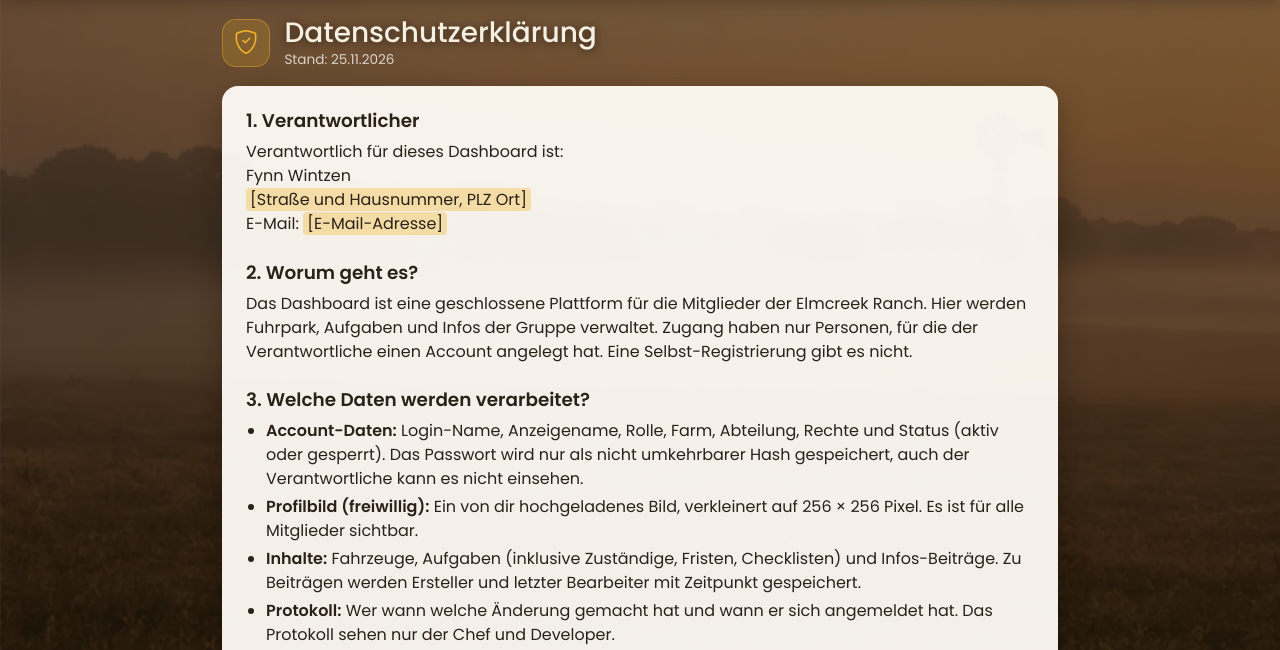
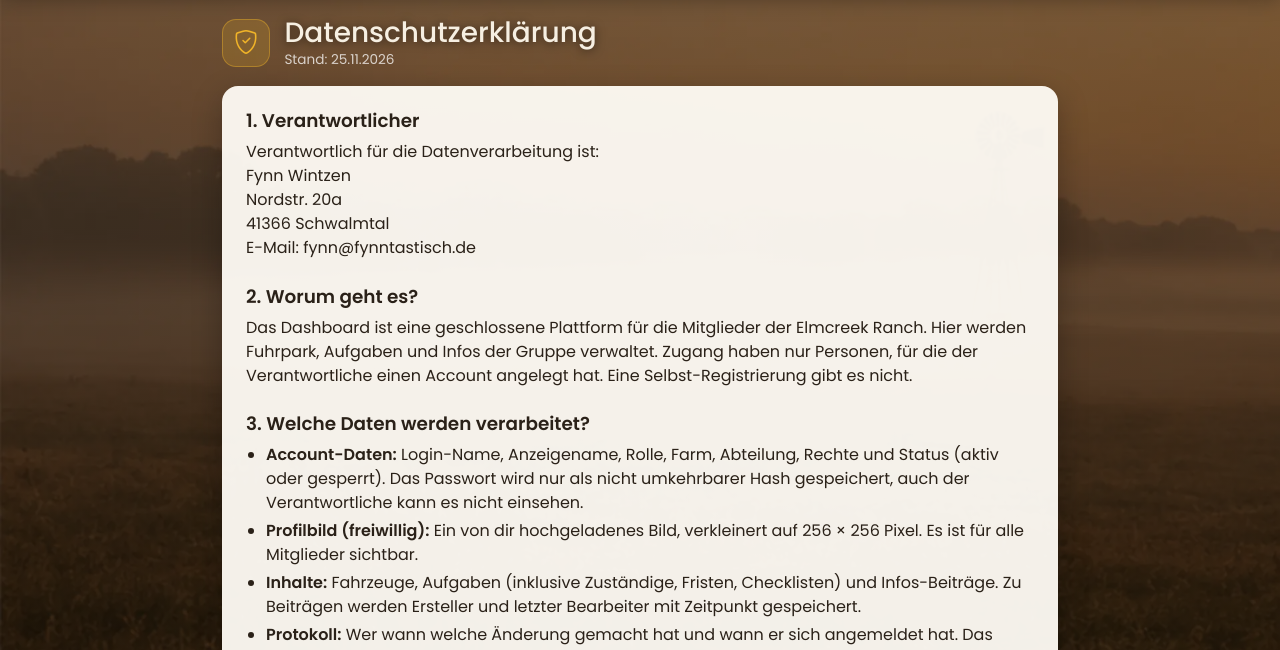
Before and after one commit to Fynntastisch/ls25_dashboard, a plain HTML site: page datenschutz.html in a window 1280 px wide. Shown: the part 86-736 px from the top of the page. Drawn offline with nearby package versions, Linux system fonts and the light colour scheme.

Commit message:
feat: Update data processing responsibility details in privacy policy

```diff
--- a/datenschutz.html
+++ b/datenschutz.html
@@ -53,10 +53,11 @@ body{background:linear-gradient(rgba(243,239,228,.9),rgba(243,239,228,.9)),url(i
 
   <div class="panel p-4 legal">
     <h2>1. Verantwortlicher</h2>
-    <p>Verantwortlich für dieses Dashboard ist:<br>
+    <p>Verantwortlich für die Datenverarbeitung ist:<br>
     Fynn Wintzen<br>
-    <span class="todo">[Straße und Hausnummer, PLZ Ort]</span><br>
-    E-Mail: <span class="todo">[E-Mail-Adresse]</span></p>
+    Nordstr. 20a<br>
+    41366 Schwalmtal<br>
+    E-Mail: fynn@fynntastisch.de</p>
 
     <h2>2. Worum geht es?</h2>
     <p>Das Dashboard ist eine geschlossene Plattform für die Mitglieder der Elmcreek Ranch. Hier werden Fuhrpark, Aufgaben und Infos der Gruppe verwaltet. Zugang haben nur Personen, für die der Verantwortliche einen Account angelegt hat. Eine Selbst-Registrierung gibt es nicht.</p>
```
